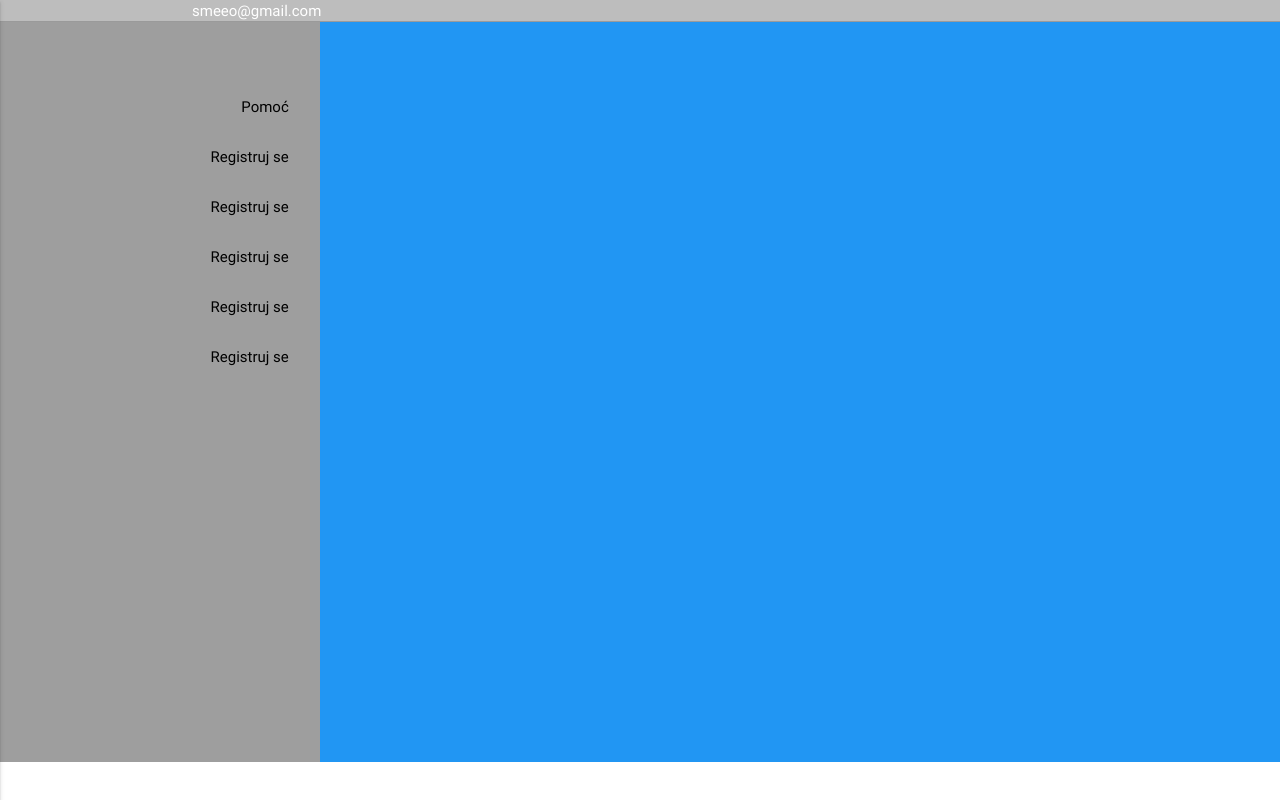
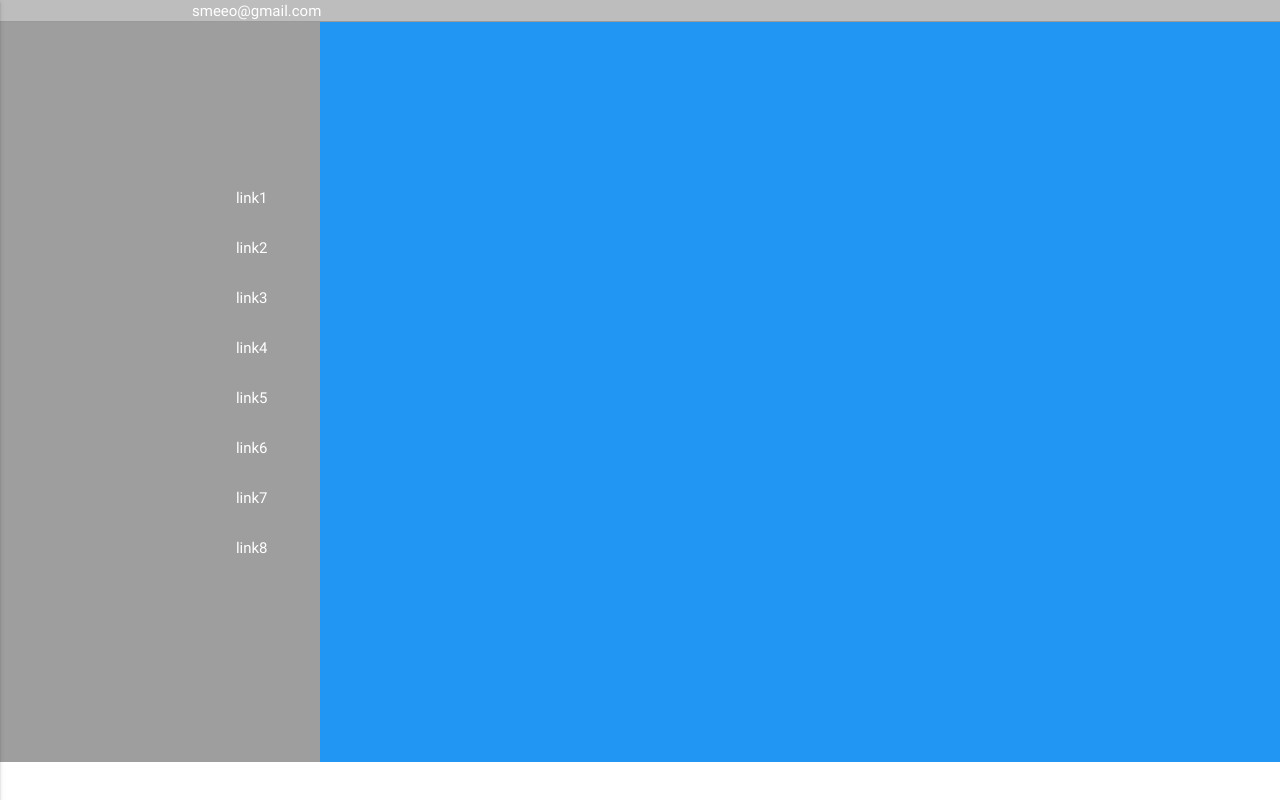
Before and after one commit to DjordjeJ/AirAlien, a plain HTML site: page smeeo.html in a window 1280 px wide. Drawn offline with nearby package versions, Linux system fonts and the light colour scheme.

Commit message:
SMEEO II

```diff
--- a/smeeo.html
+++ b/smeeo.html
@@ -23,9 +23,23 @@
       </div>
     </div>
 
-    <div class="row margin">
-      <!--SIDE NAV-->
+    <div class="row">
+      <!-- SIDE NAVIGATION-->
       <div class="col l3 m1 s2 grey" style="height:740px">
+        <!--SideNAV LARGE-->
+        <div class="col s12">
+          <ul class="navigacija">
+            <li class="right-align"><a href="#" >link1</a></li>
+            <li class="right-align"><a href="#">link2</a></li>
+            <li class="right-align"><a href="#">link3</a></li>
+            <li class="right-align"><a href="#">link4</a></li>
+            <li class="right-align"><a href="#">link5</a></li>
+            <li class="right-align"><a href="#">link6</a></li>
+            <li class="right-align"><a href="#">link7</a></li>
+            <li class="right-align"><a href="#">link8</a></li>
+          </ul>
+        </div>
+        <!--SideNAV MED and smaller-->
         <div class="navbar-fixed">
           <nav class="transparent z-depth-0">
             <div class="nav-wrapper ulBlock">
@@ -42,17 +56,7 @@
             </div>
           </nav>
         </div>
-        <div class="valign right-align">
-            <ul class="navUl hide-on-med-and-down right-align right">
-              <li id="height100" class="hoverable"><a href="#" class="hoverable navUl">Pomoć</a></li>
-              <li id="height100"><a href="#" class="navUl ">Registruj se</a></li>
-              <li id="height100"><a href="#" class="navUl ">Registruj se</a></li>
-              <li id="height100"><a href="#" class="navUl ">Registruj se</a></li>
-              <li id="height100"><a href="#" class="navUl ">Registruj se</a></li>
-              <li id="height100"><a href="#" class="navUl ">Registruj se</a></li>
-            </ul>
 
-        </div>
       </div>
       <!--Glavni sadrzaj-->
       <div class="col l9 m11 s10 blue" style="height:740px">
--- a/styleSMEEO.css
+++ b/styleSMEEO.css
@@ -3,30 +3,25 @@
    border-style: outset ;
    border-width: 0px 0px 1px 0px;
 }
-#height100{
-  height: 50px;
-}
 .margin0{
   margin: 0px !important;
   padding:0px;
 }
-.navUl{
-  color: black !important;
-  margin-right: 10px !important;
-  margin-top: 10px !important;
-  height: 500px;
+.navigacija{
+  margin-top: 150px;
+  margin-left: 50px;
 }
-.navUl ul li{
-  color: black !important;
-  margin-right: 10px !important;
-  margin-top: 10px !important;
-    height: 500px;
+.navigacija li{
+  height: 50px;
+  padding-top: 15px;
 }
-.sredina{
-  margin-left: auto !important;
-  margin-right: auto !important;
+.navigacija li:hover{
+  height: 70px;
+  padding-top: 20px;
+  background-color: pink;
+  /*boreder*/
 }
-
-.NavUl ul li a:hover {
-
+.navigacija a{
+  margin-right: 30px;
+  color: white;
 }
```
